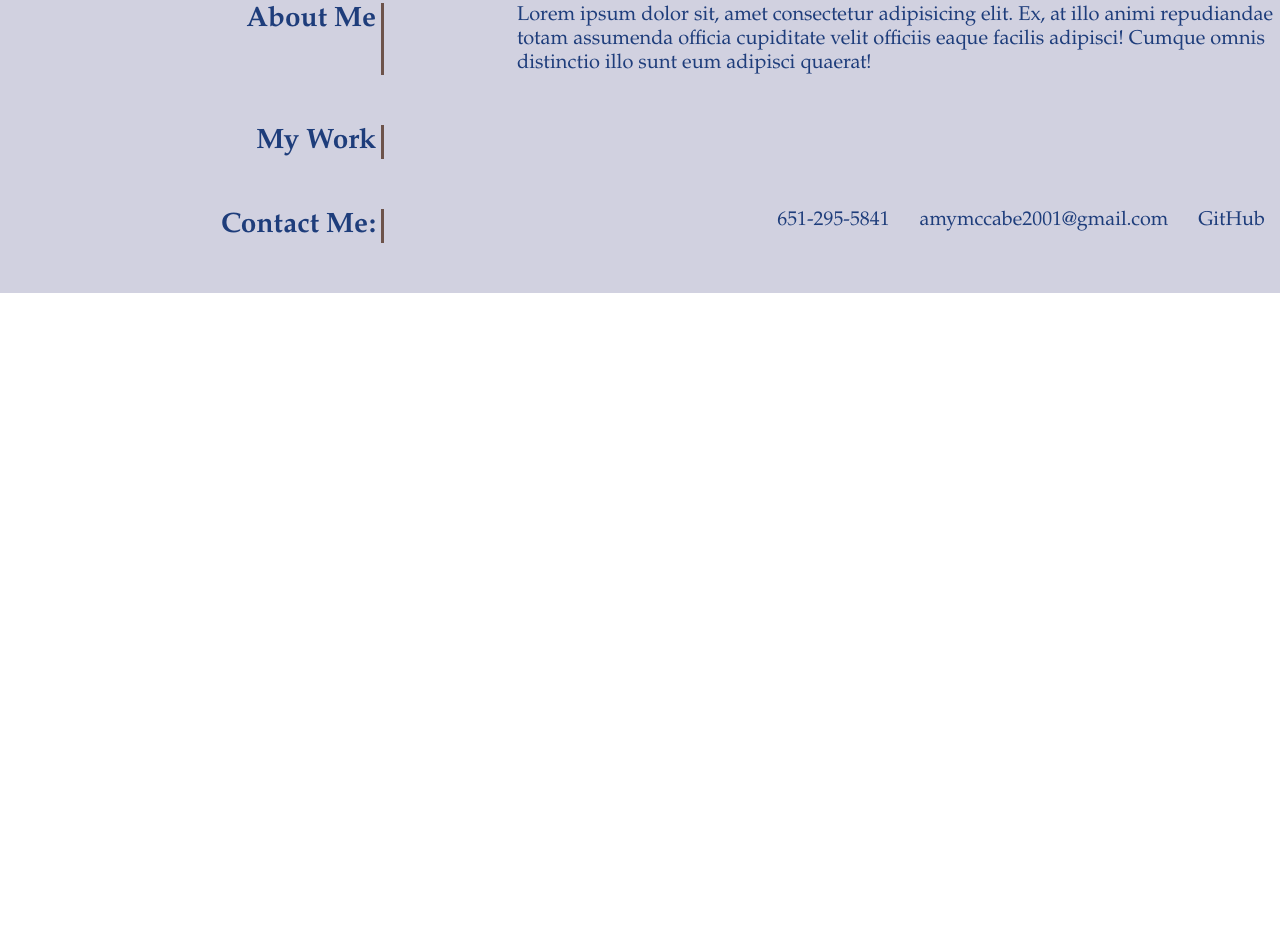
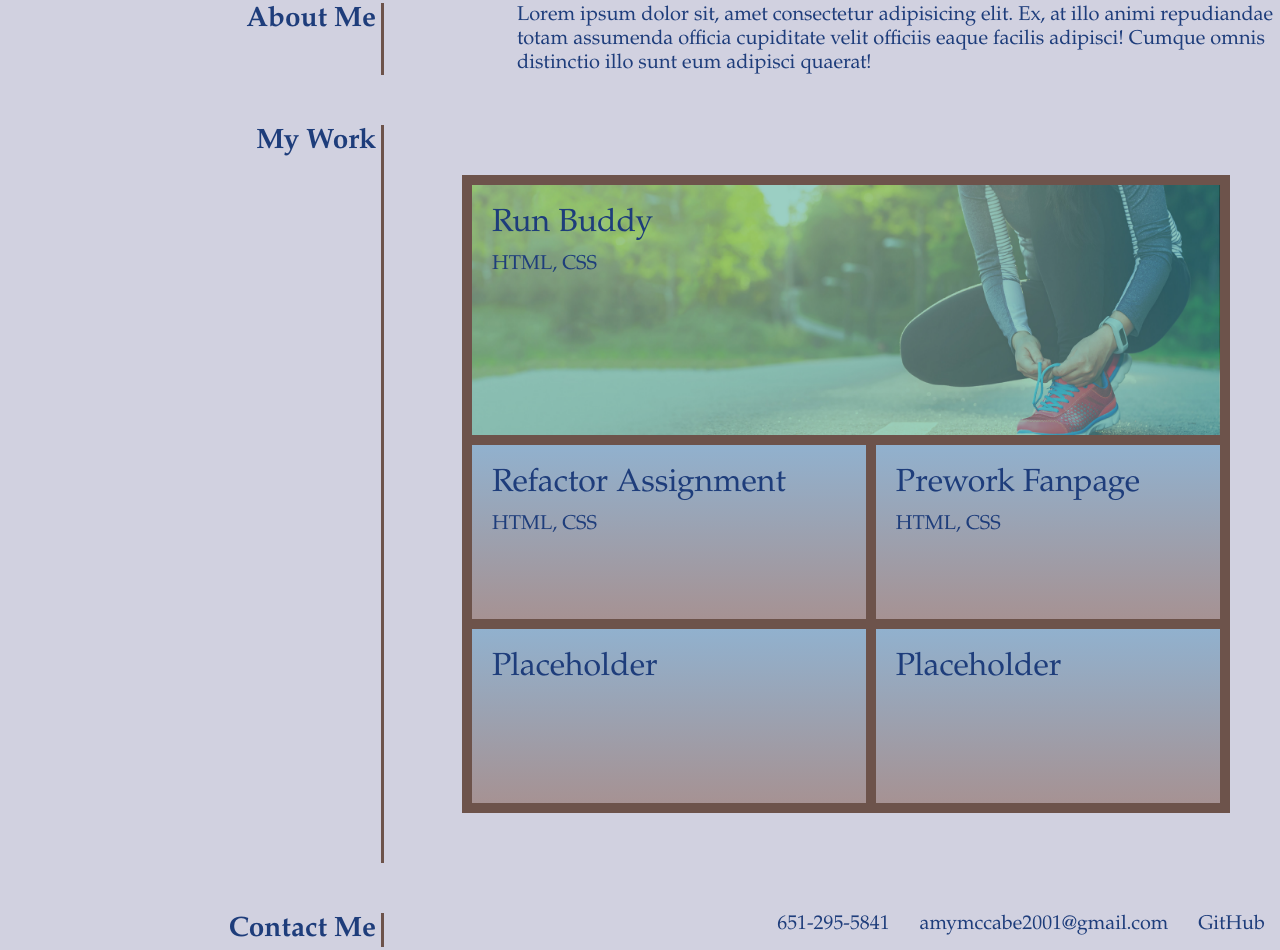
Before and after one commit to McAmy2001/AmyMcCabe, a plain HTML site: page index.html in a window 1280 px wide. Shown: the part 466-1416 px from the top of the page. Before the commit the page ends 800 px from the top, so only its background shows below. Drawn offline with Linux system fonts and the light colour scheme.

Commit message:
work grid html & initial css

```diff
--- a/assets/css/style.css
+++ b/assets/css/style.css
@@ -135,7 +135,11 @@ section {
     background-color: var(--color1);
     padding-left: 5px;
 }
-
+.work {
+    display: flex;
+    flex-wrap: wrap;
+    justify-content: space-between;
+}
 .work-title {
     width: 30%;
     border-right: 3px solid #6d534b;
@@ -148,8 +152,40 @@ section {
     text-align: right;
 
 }
-.work-list {
-    width: 60%
+
+.work-grid {
+    width: 60%;
+    margin: 50px;
+    display: grid;
+    grid-template-columns: auto auto;
+    grid-template-rows: 250px 174px 174px;
+    gap: 10px;
+    background-color: #6d534b;
+    padding: 10px;
+}
+.grid-items {
+    background-color: #91b1ce;
+    background-image: linear-gradient(#91b1ce, #a69293);
+    text-align: left;
+    padding: 20px;
+    font-size: 30;
+
+}
+.work-grid a {
+    text-decoration: none;
+    color: var(--color2);
+    font-size: 32px;
+
+}
+.work-grid a span {
+    font-size: 20px;
+}
+.item1 {
+    grid-column: 1 / span 2;
+    background-image: url(./images/image-bg.jpg);
+    background-size: cover;
+    background-position: 80%;
+
 }
 
 footer {
--- a/index.html
+++ b/index.html
@@ -55,10 +55,16 @@
             <div class="work-title">
                 <h3>My Work</h3>
             </div>
-            <div class="work-list">
-                <!--Nested flexbox-->
-                <div>
+            <div class="work-grid">
+                    <a href="https://mcamy2001.github.io/run-buddy/" target="_blank" class="grid-items item1">Run Buddy<br/><span>HTML, CSS</span></a>
 
+                    <a href="https://mcamy2001.github.io/urban-octo-telegram/" target="_blank" class="grid-items item2">Refactor Assignment<br/><span>HTML, CSS</span></a>
+
+                    <a href="https://mcamy2001.github.io/Fanpage/" target="_blank" class="grid-items item3">Prework Fanpage<br/><span>HTML, CSS</span></a>
+
+                    <a href="#" class="grid-items item4">Placeholder</a>
+
+                    <a href="#" class="grid-items item5>Placeholder">Placeholder</a>
                 </div>
             </div>
         </article>
@@ -66,7 +72,7 @@
 
     <footer>
         <div id="contact-me" class="contact">
-            <h3>Contact Me:</h3>
+            <h3>Contact Me</h3>
             <nav>
                 <ul>
                     <li>
```
Also changed, not shown: assets/css/images/image-bg.jpg (added).
